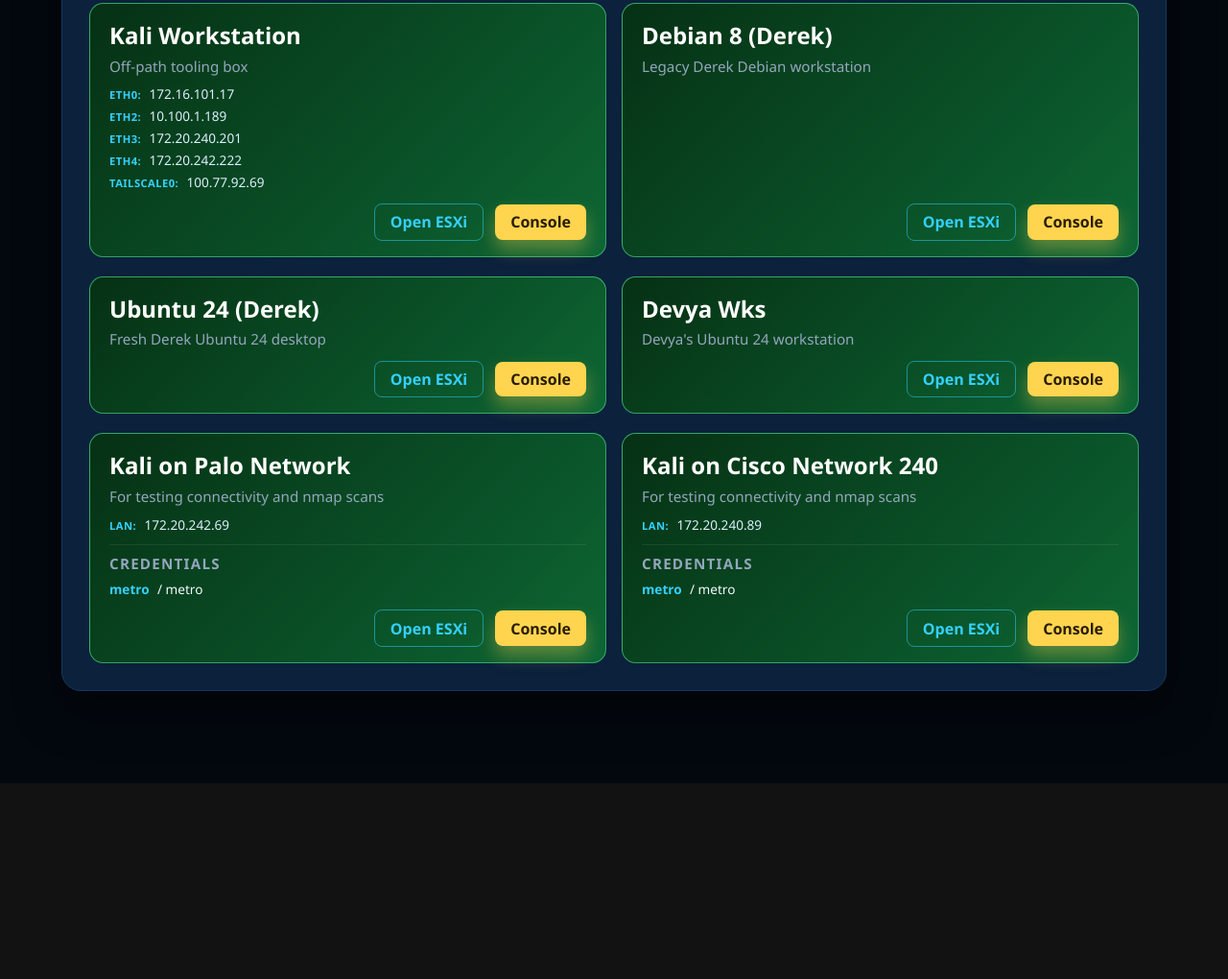
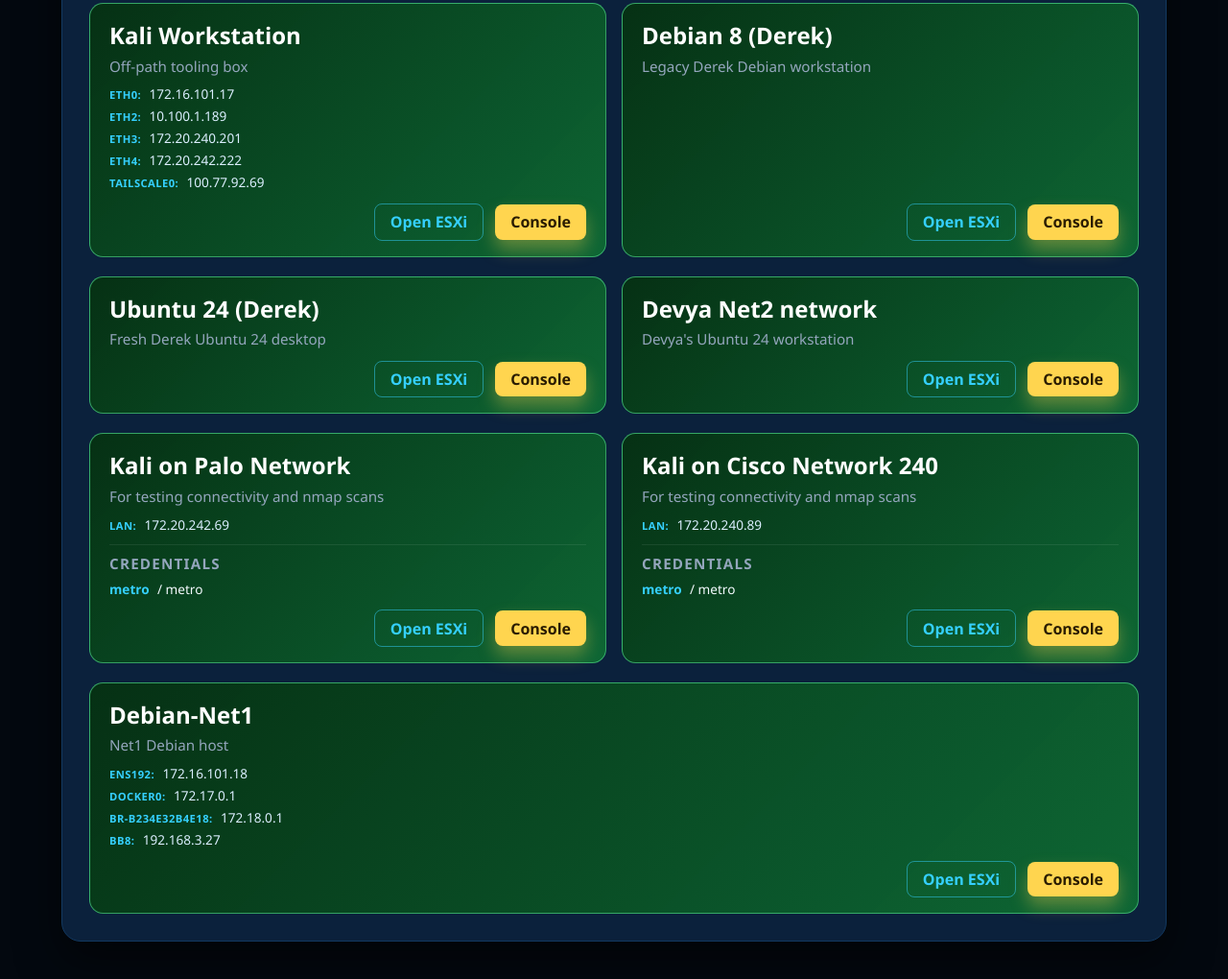
Before and after one commit to 4rji/CCDC-Topology-Esxi-server, a plain HTML site: page index.html in a window 1280 px wide. Shown: the part 2915-3935 px from the top of the page at 96% size. Before the commit the page ends 3731 px from the top, so only its background shows below. Drawn offline with Linux system fonts and the light colour scheme.

Commit message:
Update index.html

```diff
--- a/index.html
+++ b/index.html
@@ -402,7 +402,7 @@
           </div>
           <div class="card card-linux">
             <div class="card-body">
-              <h3>Devya Wks</h3>
+              <h3>Devya Net2 network</h3>
               <p>Devya's Ubuntu 24 workstation</p>
             </div>
             <div class="card-actions">
@@ -452,6 +452,24 @@
             </div>
           </div>
         </div>
+        <div class="card-row">
+          <div class="card card-linux">
+            <div class="card-body">
+              <h3>Debian-Net1</h3>
+              <p>Net1 Debian host</p>
+              <ul class="ip-list">
+                <li><strong>ens192:</strong> 172.16.101.18</li>
+                <li><strong>docker0:</strong> 172.17.0.1</li>
+                <li><strong>br-b234e32b4e18:</strong> 172.18.0.1</li>
+                <li><strong>bb8:</strong> 192.168.3.27</li>
+              </ul>
+            </div>
+            <div class="card-actions">
+              <a class="access-button secondary" href="https://10.100.1.6/ui/" target="_blank" rel="noopener noreferrer">Open ESXi</a>
+              <a class="access-button console" href="https://10.100.1.6/ui/" target="_blank" rel="noopener noreferrer">Console</a>
+            </div>
+          </div>
+        </div>
       </div>
     </section>
   </div>
```
